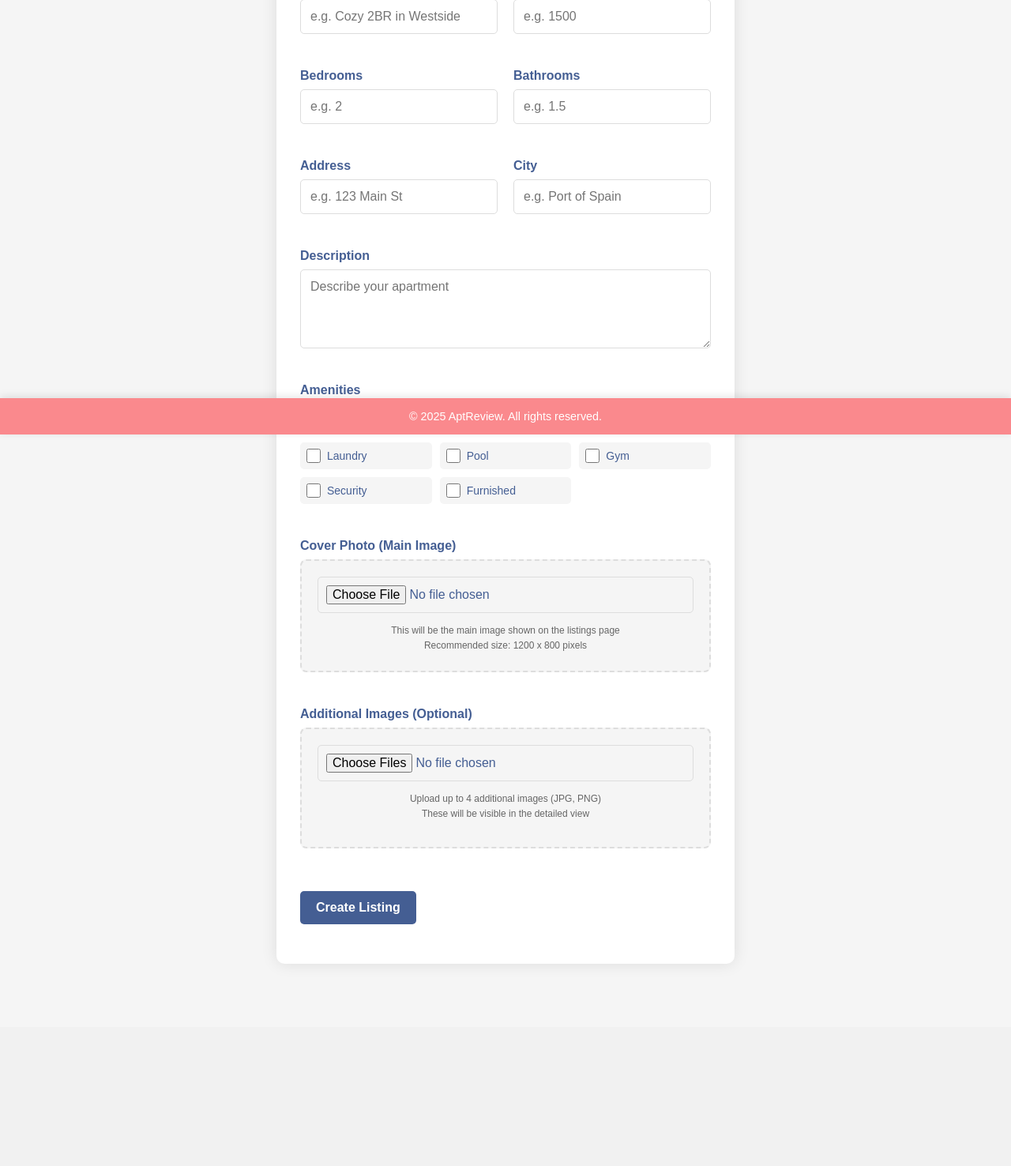
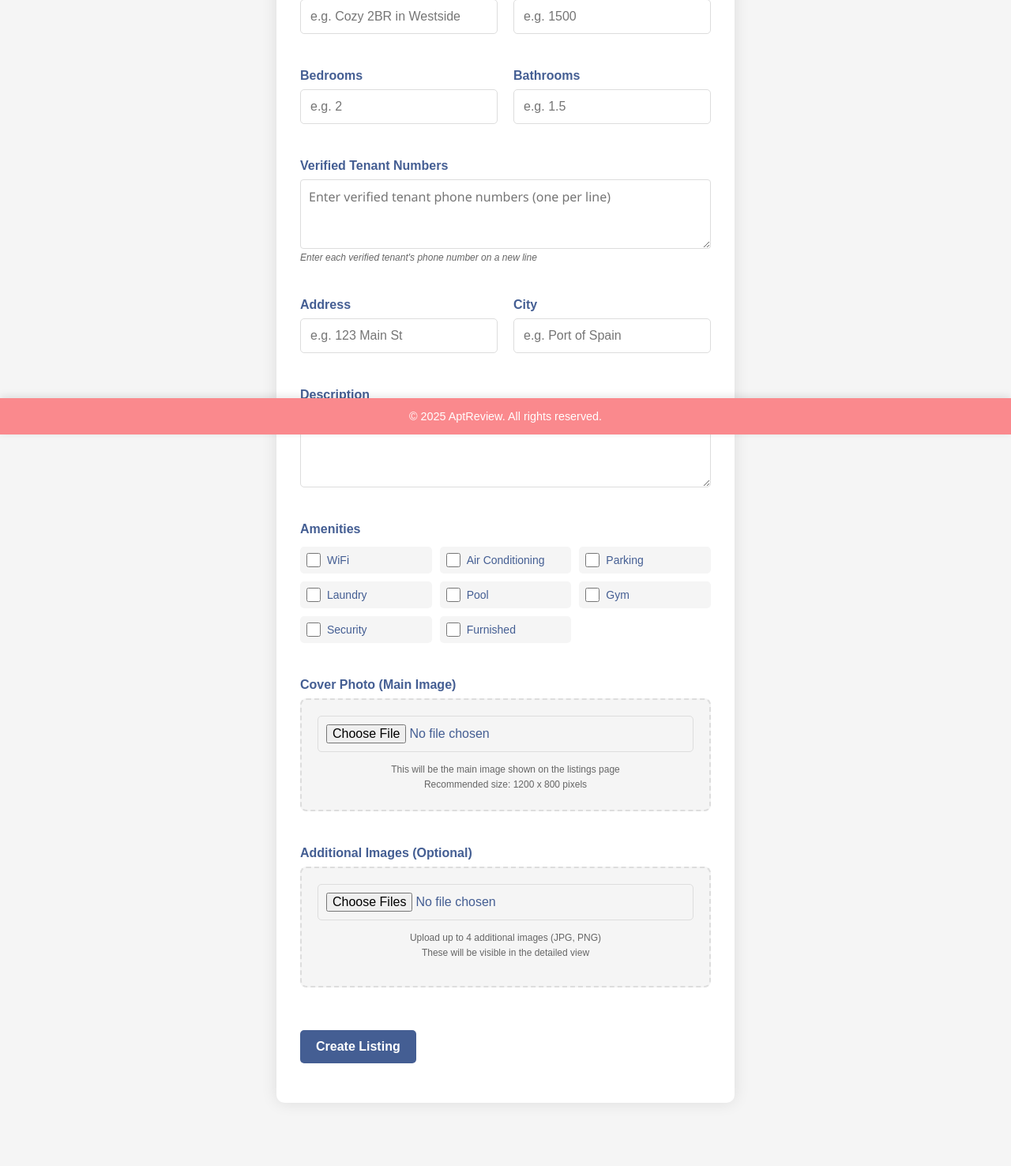
Before and after one commit to RejectsReviews/Apartment-Reviews-App, a Flask app: template App/templates/Html/ApartmentCreation.html in a window 1280 px wide. Shown: the part 250-1726 px from the top of the page at 79% size. Before the commit the page ends 1470 px from the top, so only its background shows below. Run offline with Flask 3, Linux system fonts and the light colour scheme; the template is opened without the code that fills it, so the values that code supplies are empty; some libraries are stand-ins or nearby versions.

Commit message:
only verified tenants can leave a review and cant create another account with the same number

```diff
--- a/App/controllers/apartment.py
+++ b/App/controllers/apartment.py
@@ -1,7 +1,7 @@
 from App.models import Apartment, Amenity
 from App.database import db
 
-def create_apartment(landlord_id, title, description, address, city, price, bedrooms, bathrooms):
+def create_apartment(landlord_id, title, description, address, city, price, bedrooms, bathrooms, verified_tenants=None):
     try:
         new_apartment = Apartment(
             landlord_id=landlord_id,
@@ -11,7 +11,8 @@ def create_apartment(landlord_id, title, description, address, city, price, bedr
             city=city,
             price=price,
             bedrooms=bedrooms,
-            bathrooms=bathrooms
+            bathrooms=bathrooms,
+            verified_tenants=verified_tenants
         )
         db.session.add(new_apartment)
         db.session.commit()
--- a/App/models/apartment.py
+++ b/App/models/apartment.py
@@ -10,11 +10,12 @@ class Apartment(db.Model):
     price = db.Column(db.Float, nullable=False)
     bedrooms = db.Column(db.Integer, nullable=False)
     bathrooms = db.Column(db.Integer, nullable=False)
+    verified_tenants = db.Column(db.Text, nullable=True)  # Store tenant numbers as comma-separated string
     created_at = db.Column(db.DateTime, default=db.func.now())
     amenities = db.relationship('Amenity', secondary='apartment_amenity', backref=db.backref('apartments', lazy='dynamic'))
     tenant_id = db.Column(db.Integer, db.ForeignKey('tenant.id'), nullable=True)
 
-    def __init__(self, landlord_id, title, description, address, city, price, bedrooms, bathrooms):
+    def __init__(self, landlord_id, title, description, address, city, price, bedrooms, bathrooms, verified_tenants=None):
         self.landlord_id = landlord_id
         self.title = title
         self.description = description
@@ -23,6 +24,7 @@ class Apartment(db.Model):
         self.price = price
         self.bedrooms = bedrooms
         self.bathrooms = bathrooms
+        self.verified_tenants = verified_tenants
 
     def get_json(self):
         return {
@@ -35,6 +37,7 @@ class Apartment(db.Model):
             'price': self.price,
             'bedrooms': self.bedrooms,
             'bathrooms': self.bathrooms,
+            'verified_tenants': self.verified_tenants,
             'created_at': self.created_at,
             'tenant_id': self.tenant_id
         }
--- a/App/models/review.py
+++ b/App/models/review.py
@@ -8,6 +8,10 @@ class Review(db.Model):
     rating = db.Column(db.Integer, nullable=False)
     comment = db.Column(db.Text, nullable=True)
     created_at = db.Column(db.DateTime, default=db.func.now())
+
+    __table_args__ = (
+        db.UniqueConstraint('apartment_id', 'tenant_id', name='unique_tenant_review'),
+    )
 
     def __init__(self, apartment_id, tenant_id, rating, comment, landlord_id=None):
         self.apartment_id = apartment_id
--- a/App/models/tenant.py
+++ b/App/models/tenant.py
@@ -4,7 +4,7 @@ from App.models.user import User
 class Tenant(User):
     id = db.Column(db.Integer, db.ForeignKey('user.id'), primary_key=True)
     verified = db.Column(db.Boolean, default=False)
-    phone = db.Column(db.String(120), nullable=False)
+    phone = db.Column(db.String(120), nullable=False, unique=True)
     address = db.Column(db.String(120), nullable=False)
     city = db.Column(db.String(120), nullable=False)
     state = db.Column(db.String(120), nullable=False)
--- a/App/static/Css/ApartmentCreation.css
+++ b/App/static/Css/ApartmentCreation.css
@@ -347,3 +347,27 @@
     height: 100%;
     object-fit: cover;
   }
+
+  /* Verified tenants textarea and hint */
+  .form-hint {
+    font-size: 12px;
+    color: #666;
+    margin-top: 4px;
+    font-style: italic;
+  }
+
+  textarea[name="verified_tenants"] {
+    font-family: 'Segoe UI', sans-serif;
+    width: 100%;
+    padding: 10px;
+    border: 1px solid var(--border-color);
+    border-radius: 4px;
+    resize: vertical;
+    min-height: 80px;
+  }
+
+  textarea[name="verified_tenants"]:focus {
+    outline: none;
+    border-color: var(--accent-color);
+    box-shadow: 0 0 0 2px rgba(126, 178, 221, 0.2);
+  }
--- a/App/templates/Html/ApartmentCreation.html
+++ b/App/templates/Html/ApartmentCreation.html
@@ -65,6 +65,14 @@
           <div class="form-group">
             <label>Bathrooms</label>
             <input type="number" name="bathrooms" placeholder="e.g. 1.5" required>
+          </div>
+        </div>
+
+        <div class="form-row">
+          <div class="form-group">
+            <label>Verified Tenant Numbers</label>
+            <textarea name="verified_tenants" placeholder="Enter verified tenant phone numbers (one per line)" rows="3"></textarea>
+            <div class="form-hint">Enter each verified tenant's phone number on a new line</div>
           </div>
         </div>
 
--- a/App/templates/Html/signup.html
+++ b/App/templates/Html/signup.html
@@ -55,7 +55,7 @@
         </div>
 
         <input type="email" name="email" placeholder="Email" required />
-        <input type="tel" name="phone" placeholder="Phone Number" required />
+        <input type="tel" name="phone" placeholder="Phone Number (10 digits)" pattern="[0-9]{10}" maxlength="10" title="Please enter exactly 10 digits" required />
 
         <div class="double-input">
           <input type="password" name="password" placeholder="Password" required />
--- a/App/views/apartment.py
+++ b/App/views/apartment.py
@@ -91,6 +91,8 @@ def create_apartment_action():
         from App.controllers.apartment import create_apartment
         from App.controllers.amenity import get_or_create_amenity
 
+        verified_tenants = data.get('verified_tenants', '').strip()
+
         new_apartment = create_apartment(
             landlord_id=current_user.id,
             title=data['title'],
@@ -99,7 +101,8 @@ def create_apartment_action():
             city=data['city'],
             price=float(data['price']),
             bedrooms=int(data['bedrooms']),
-            bathrooms=int(data['bathrooms'])
+            bathrooms=int(data['bathrooms']),
+            verified_tenants=verified_tenants
         )
 
         if not new_apartment:
```
Also changed, not shown: App/static/Css/ListingDetails.css (+12 -0 lines), App/static/Javascript/signup.js (+9 -3 lines), App/templates/Html/ListingDetails.html (+7 -3 lines), App/views/auth.py (+36 -21 lines), App/views/review.py (+26 -0 lines).
